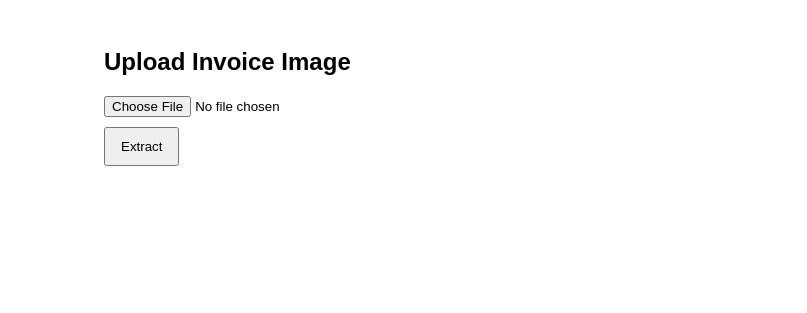
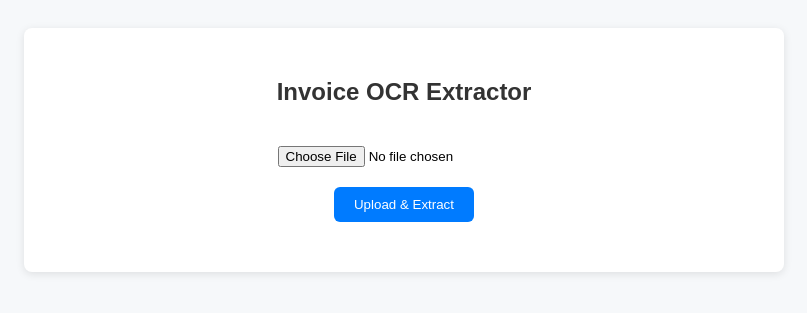
Before and after one commit to psabhay2003/NLP-driven-E-Invoice-Mangement, a Flask app: page / in a window 1280 px wide. Shown: the top 313 px of the page, without its empty margins (236-1043 px from the left). Run offline with Flask 3, Linux system fonts and the light colour scheme.

Commit message:
Update index.html

```diff
--- a/templates/index.html
+++ b/templates/index.html
@@ -1,30 +1,128 @@
 <!DOCTYPE html>
-<html>
+<html lang="en">
 <head>
-    <title>Invoice OCR</title>
+  <meta charset="UTF-8">
+  <title>Invoice OCR App</title>
   <style>
-        body { font-family: Arial; padding: 20px; }
-        .container { max-width: 600px; margin: auto; }
-        .output-box { background: #f0f0f0; padding: 15px; margin-top: 15px; border-radius: 5px; }
-        .btn { padding: 10px 15px; margin-top: 10px; }
+    body {
+      font-family: Arial, sans-serif;
+      background-color: #f6f8fa;
+      padding: 20px;
+    }
+
+    .container {
+      max-width: 700px;
+      margin: auto;
+      background: #fff;
+      padding: 30px;
+      border-radius: 8px;
+      box-shadow: 0 2px 8px rgba(0,0,0,0.1);
+    }
+
+    h2 {
+      text-align: center;
+      color: #333;
+    }
+
+    form {
+      margin-bottom: 20px;
+      text-align: center;
+    }
+
+    input[type="file"] {
+      padding: 10px;
+      margin: 10px 0;
+    }
+
+    button {
+      padding: 10px 20px;
+      background-color: #007BFF;
+      color: white;
+      border: none;
+      border-radius: 6px;
+      cursor: pointer;
+    }
+
+    button:hover {
+      background-color: #0056b3;
+    }
+
+    .results {
+      margin-top: 20px;
+    }
+
+    table {
+      width: 100%;
+      border-collapse: collapse;
+      margin-top: 10px;
+    }
+
+    th, td {
+      padding: 8px 12px;
+      border: 1px solid #ccc;
+    }
+
+    .error {
+      color: red;
+      text-align: center;
+    }
+
+    .download-link {
+      text-align: center;
+      margin-top: 20px;
+    }
+
+    .download-link a {
+      text-decoration: none;
+      color: white;
+      background-color: #28a745;
+      padding: 10px 20px;
+      border-radius: 6px;
+    }
+
+    .download-link a:hover {
+      background-color: #1e7e34;
+    }
+
   </style>
 </head>
 <body>
   <div class="container">
-        <h2>Upload Invoice Image</h2>
-        <form method="post" enctype="multipart/form-data">
-            <input type="file" name="image" required><br>
-            <button class="btn" type="submit">Extract</button>
+    <h2>Invoice OCR Extractor</h2>
+
+    {% if error %}
+      <p class="error">{{ error }}</p>
+    {% endif %}
+
+    <form method="POST" enctype="multipart/form-data">
+      <input type="file" name="image" accept="image/*" required>
+      <br>
+      <button type="submit">Upload & Extract</button>
     </form>
+
     {% if data %}
-        <div class="output-box">
-            <h3>Extracted Data:</h3>
-            <ul>
-                {% for key, value in data.items() %}
-                    <li><strong>{{ key }}:</strong> {{ value }}</li>
+    <div class="results">
+      <h3>Extracted Fields</h3>
+      <table>
+        <thead>
+          <tr>
+            {% for key in data.keys() %}
+              <th>{{ key }}</th>
             {% endfor %}
-            </ul>
-            <a class="btn" href="{{ download_link }}">Download CSV</a>
+          </tr>
+        </thead>
+        <tbody>
+          <tr>
+            {% for value in data.values() %}
+              <td>{{ value }}</td>
+            {% endfor %}
+          </tr>
+        </tbody>
+      </table>
+    </div>
+
+    <div class="download-link">
+      <a href="{{ download_link }}">Download CSV</a>
     </div>
     {% endif %}
   </div>
```
Lines whose indentation alone changed are shown as unchanged.
